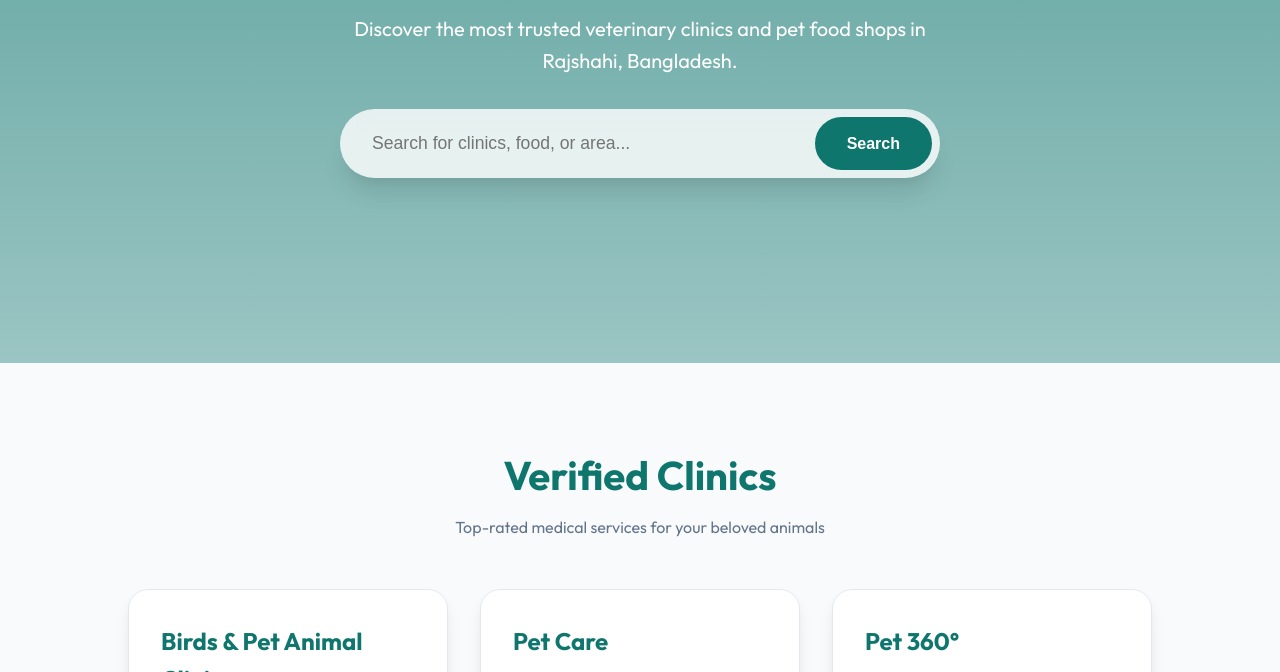
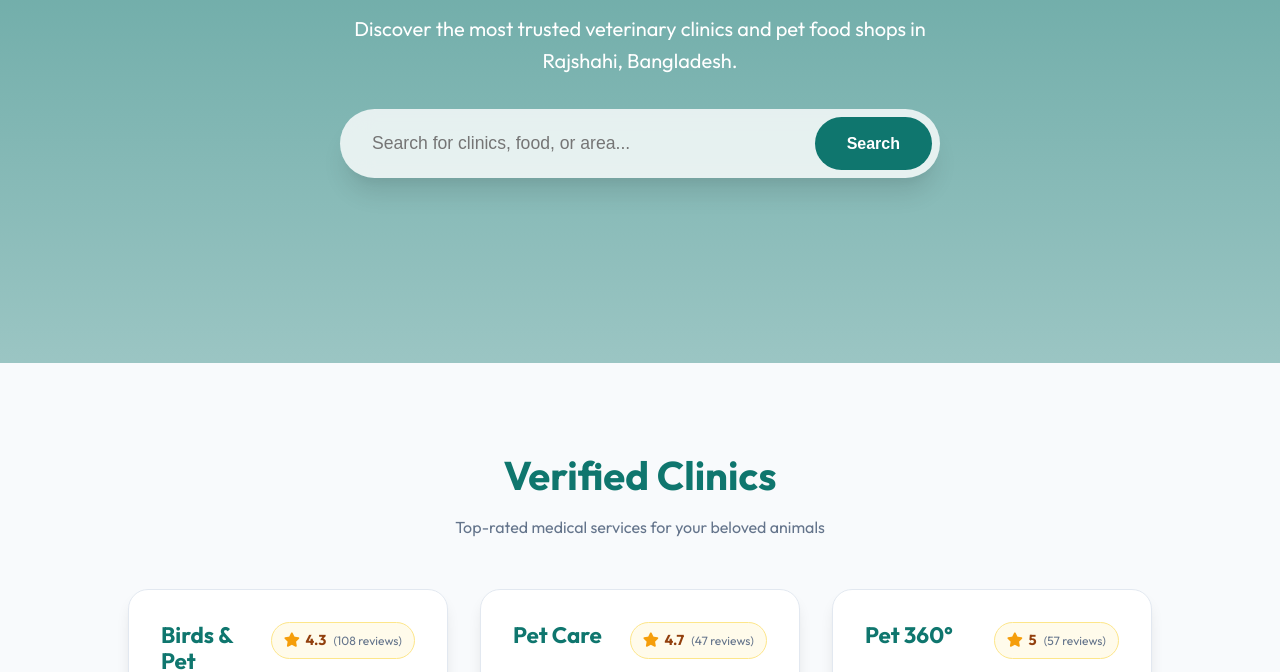
Before and after one commit to dev-apurbo/VetHub, a plain HTML site: page index.html in a window 1280 px wide. Shown: the part 277-949 px from the top of the page. Drawn offline with Linux system fonts and the light colour scheme.

Commit message:
add rating

```diff
--- a/index.css
+++ b/index.css
@@ -239,10 +239,48 @@ nav ul li a:hover, nav ul li a.active {
     box-shadow: var(--shadow-lg);
 }
 
+.card-header {
+    display: flex;
+    justify-content: space-between;
+    align-items: flex-start;
+    margin-bottom: 1rem;
+    gap: 1rem;
+}
+
 .clinic-card h3 {
     color: var(--primary);
-    font-size: 1.5rem;
-    margin-bottom: 1rem;
+    font-size: 1.4rem;
+    margin-bottom: 0;
+    line-height: 1.2;
+}
+
+.rating {
+    display: flex;
+    align-items: center;
+    gap: 0.35rem;
+    background: #fffbeb;
+    padding: 0.4rem 0.75rem;
+    border-radius: 50px;
+    border: 1px solid #fde68a;
+    flex-shrink: 0;
+}
+
+.rating i {
+    color: var(--accent);
+    font-size: 0.9rem;
+}
+
+.rating span {
+    font-weight: 700;
+    color: #92400e;
+    font-size: 0.9rem;
+}
+
+.rating .reviews {
+    font-weight: 400;
+    color: var(--text-light);
+    font-size: 0.75rem;
+    margin-left: 0.1rem;
 }
 
 .clinic-info {
--- a/script.js
+++ b/script.js
@@ -4,56 +4,72 @@ const clinics = [
         address: "Darikhorbona Moor, Uposhohor, Rajshahi",
         phone: "01780-790526",
         services: ["Bird Treatment", "Pet Surgery", "General Checkup"],
-        coords: "Darikhorbona+Moor+Rajshahi"
+        coords: "Darikhorbona+Moor+Rajshahi",
+        rating: 4.3,
+        reviews: 108
     },
     {
         name: "Pet Care",
         address: "Besides Agrani Bank, Uttora Clinic Moor, Uposhahar Road, Rajshahi",
         phone: "01907-395718",
         services: ["Surgery", "Vaccination", "Emergency Care"],
-        coords: "Uttora+Clinic+Moor+Rajshahi"
+        coords: "Uttora+Clinic+Moor+Rajshahi",
+        rating: 4.7,
+        reviews: 47
     },
     {
         name: "Pet 360°",
         address: "Vodra Moor (Opposite to Best Buy), Rajshahi",
         phone: "01771-533043",
         services: ["Dental Care", "Grooming", "Pathology"],
-        coords: "Pet 360°, Vodra moar(opposit to Best Buy, Rajshahi 6207"
+        coords: "Pet 360°, Vodra moar(opposit to Best Buy, Rajshahi 6207",
+        rating: 5.0,
+        reviews: 57
     },
     {
         name: "Dr. Shazid's Pet Clinic",
         address: "Vodra Moor, Rajshahi",
         phone: "N/A",
         services: ["Consultation", "Pet Nutrition", "Skin Care"],
-        coords: "Dr+Shazid+Pet+Clinic+Vodra+Moor+Rajshahi"
+        coords: "Dr+Shazid+Pet+Clinic+Vodra+Moor+Rajshahi",
+        rating: 4.5,
+        reviews: 26
     },
     {
         name: "Vet & Pet Care and Cure",
         address: "Rajshahi City",
         phone: "01703-501962",
         services: ["Home Service", "Vaccination", "Consultation"],
-        coords: "Rajshahi+City"
+        coords: "Rajshahi+City",
+        rating: 4.8,
+        reviews: 29
     },
     {
         name: "RU Veterinary Teaching Hospital",
         address: "Department of Veterinary Sciences, Rajshahi University",
-        phone: "N/A",
+        phone: "01326520709",
         services: ["Advanced Research", "Surgery", "Inpatient Care"],
-        coords: "Rajshahi+University+Veterinary+Hospital"
+        coords: "Rajshahi+University+Veterinary+Hospital",
+        rating: 5.0,
+        reviews: 1
     },
     {
         name: "Model Veterinary Clinic",
         address: "Rajshahi",
         phone: "01751-226243",
         services: ["Pathology", "Research", "Pet Care"],
-        coords: "Rajshahi"
+        coords: "Rajshahi",
+        rating: 5.0,
+        reviews: 6
     },
     {
         name: "Kitty Cat Rajshahi",
         address: "Rajshahi City",
         phone: "01321-521818",
         services: ["Cat Specialist", "Vaccination", "Deworming"],
-        coords: "Kitty+Cat+Rajshahi"
+        coords: "Kitty+Cat+Rajshahi",
+        rating: 4.7,
+        reviews: 32
     }
 ];
 
@@ -63,35 +79,45 @@ const shops = [
         address: "Ground Floor, Baharampur Bank Colony, Rajpara, Rajshahi",
         phone: "01726-421070",
         items: ["Cat & Dog Food", "Pet Medicines", "Supplements", "Accessories"],
-        coords: "Baharampur+Bank+Colony+Rajshahi"
+        coords: "Baharampur+Bank+Colony+Rajshahi",
+        rating: 4.3,
+        reviews: 11
     },
     {
         name: "Pet 360° (Shop)",
         address: "Vodra Moor (Opposite to Best Buy), Rajshahi",
         phone: "01771-533043",
         items: ["Premium Pet Food", "Grooming Kits", "Toys", "Cages"],
-        coords: "Vodra+Moor+Rajshahi"
+        coords: "Vodra+Moor+Rajshahi",
+        rating: 5.0,
+        reviews: 57
     },
     {
         name: "Rajshahi Pet Care & Shop",
         address: "Uttara Clinic More, Beside Agrani Bank, Rajshahi",
         phone: "01907-395718",
         items: ["Pet Food", "Pet Care Products", "Aquarium Supplies"],
-        coords: "Uttara+Clinic+More+Rajshahi"
+        coords: "Uttara+Clinic+More+Rajshahi",
+        rating: 4.7,
+        reviews: 47
     },
     {
         name: "Posha Ghor (Pet Shop)",
         address: "Darikhorbona Moor, Uposhohor, Rajshahi",
         phone: "01780-790526",
         items: ["Birds & Bird Food", "Exotic Pet Supplies", "Pet Food", "Medicines"],
-        coords: "Darikhorbona+Moor+Rajshahi"
+        coords: "Darikhorbona+Moor+Rajshahi",
+        rating: "N/A",
+        reviews: 0
     },
     {
         name: "Kitty Cat Supplies",
         address: "Rajshahi City",
         phone: "01321-521818",
         items: ["Specialized Cat Food", "Litter boxes", "Cat Accessories"],
-        coords: "Kitty+Cat+Rajshahi"
+        coords: "Kitty+Cat+Rajshahi",
+        rating: 4.7,
+        reviews: 32
     }
 ];
 
@@ -111,8 +137,19 @@ function createCard(data, type) {
     const tag = type === 'clinic' ? 'Services' : 'Products';
     const items = type === 'clinic' ? data.services : data.items;
 
+    const ratingHtml = data.rating !== "N/A"
+        ? `<div class="rating">
+            <i class="fas fa-star"></i>
+            <span>${data.rating}</span>
+            <span class="reviews">(${data.reviews} reviews)</span>
+           </div>`
+        : '';
+
     card.innerHTML = `
-        <h3>${data.name}</h3>
+        <div class="card-header">
+            <h3>${data.name}</h3>
+            ${ratingHtml}
+        </div>
         <div class="clinic-info">
             <div class="info-item">
                 <i class="fas fa-location-dot" aria-hidden="true"></i>
```
